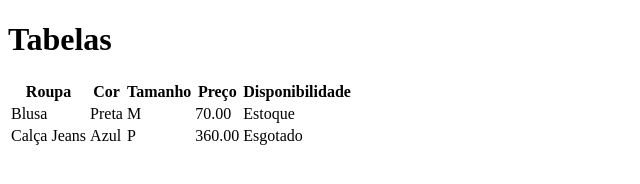
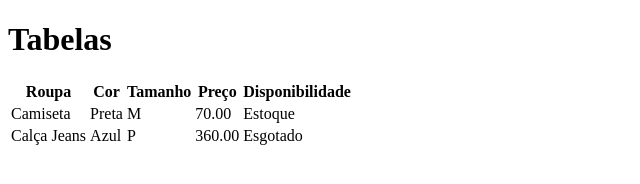
Before and after one commit to MarcosVGONCALVES/TABELAS-HTML-B-SICO, a plain HTML site: page index.html in a window 1280 px wide. Shown: the full height of the page, 0-640 px from the left. Drawn offline with Linux system fonts and the light colour scheme.

Commit message:
trocado novamente pra camiseta

```diff
--- a/index.html
+++ b/index.html
@@ -17,7 +17,7 @@
        <th>Disponibilidade</th>
     </tr>
     <tr>
-        <td>Blusa</td>
+        <td>Camiseta</td>
         <td>Preta</td>
         <td>M</td>
         <td>70.00</td>
```
